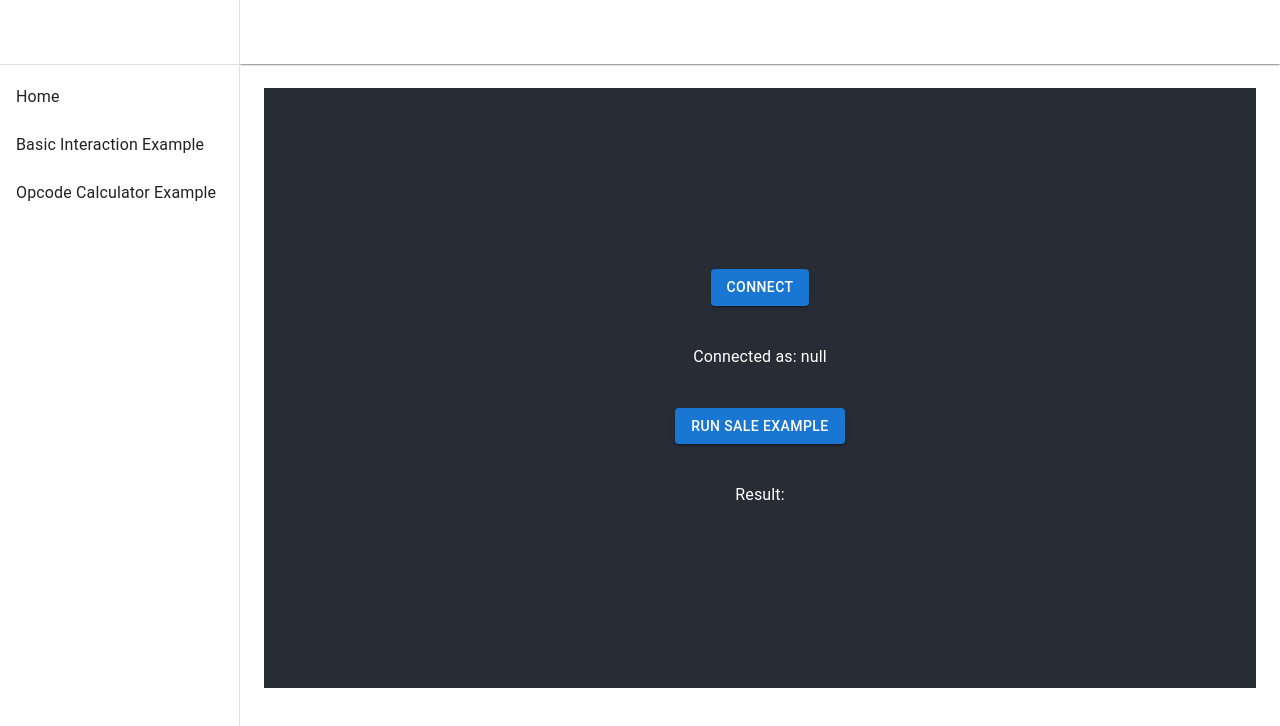
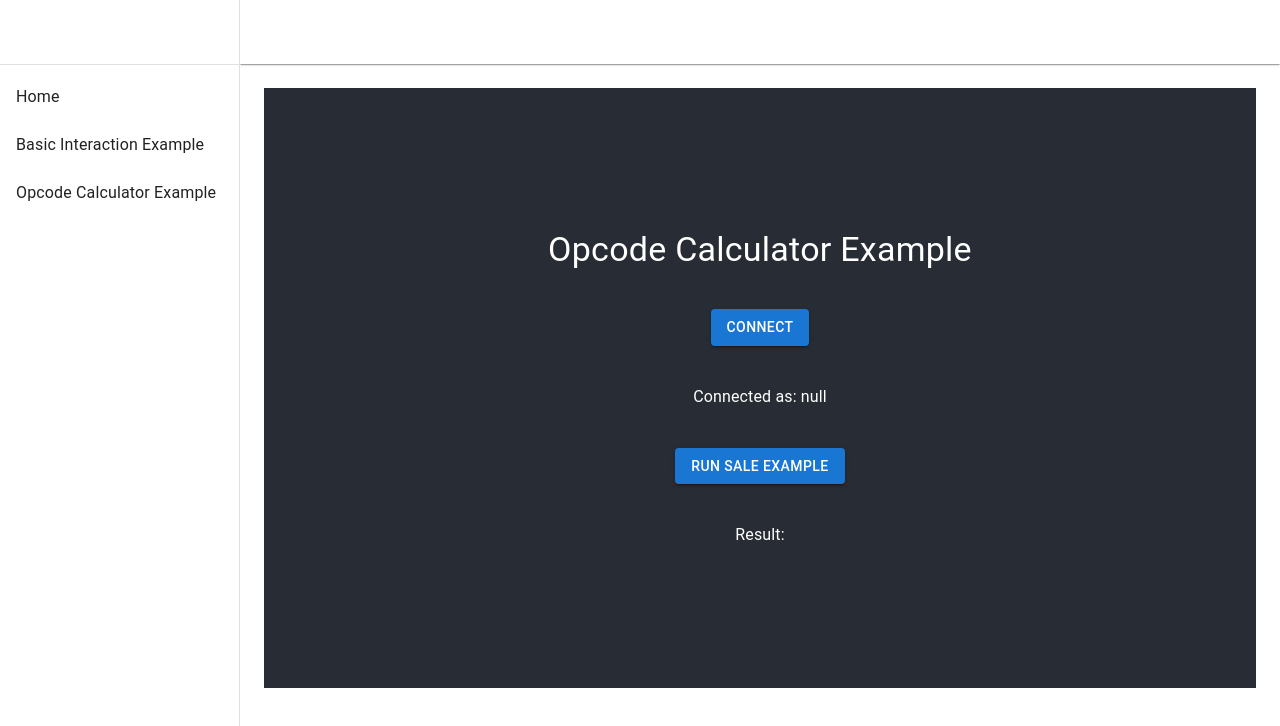
Before and after one commit to beehive-innovation/examples.rainprotocol.xyz, a React (Create React App) app: page /opcode-calculator-example in a window 1280 px wide. Shown: the top 726 px of the page. Built offline with nearby package versions, Linux system fonts and the light colour scheme.

Commit message:
Add titles

```diff
--- a/src/examples/BasicInteractionExample/BasicInteractionExample.tsx
+++ b/src/examples/BasicInteractionExample/BasicInteractionExample.tsx
@@ -67,6 +67,11 @@ export default function BasicInteractionExample({}: any) {
   return (
     <div className="App">
       <main className="App-main">
+
+        <Typography variant="h4">Basic Interaction Example</Typography>
+
+        <br/>
+
         <Button variant="contained" onClick={connectWalletHandler}>
           Connect
         </Button>
--- a/src/examples/OpcodeCalculatorExample/OpcodeCalculatorExample.tsx
+++ b/src/examples/OpcodeCalculatorExample/OpcodeCalculatorExample.tsx
@@ -67,6 +67,11 @@ export default function OpcodeCalculatorExample({}: any) {
   return (
     <div className="App">
       <main className="App-main">
+
+        <Typography variant="h4">Opcode Calculator Example</Typography>
+
+        <br/>
+
         <Button variant="contained" onClick={connectWalletHandler}>
           Connect
         </Button>
```
